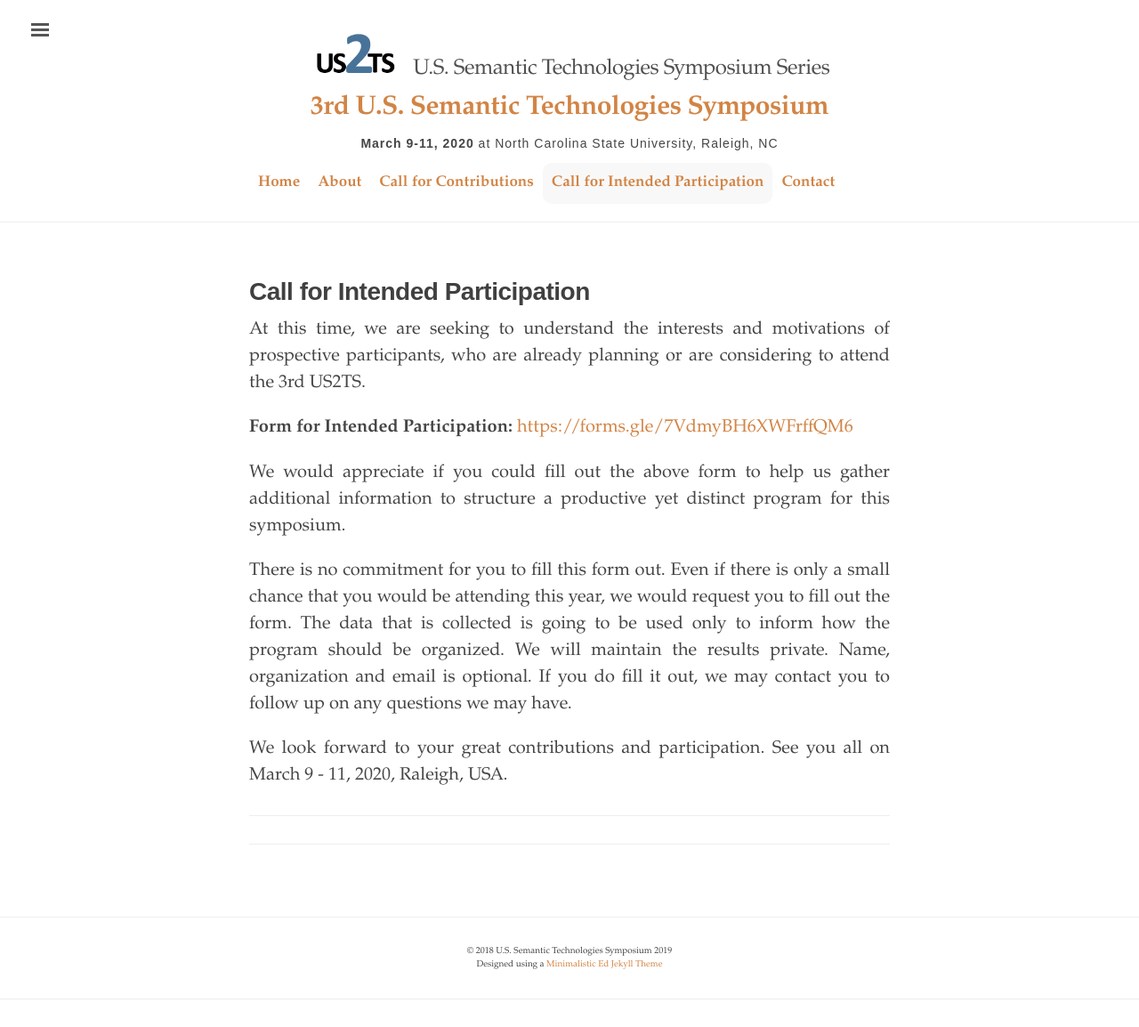
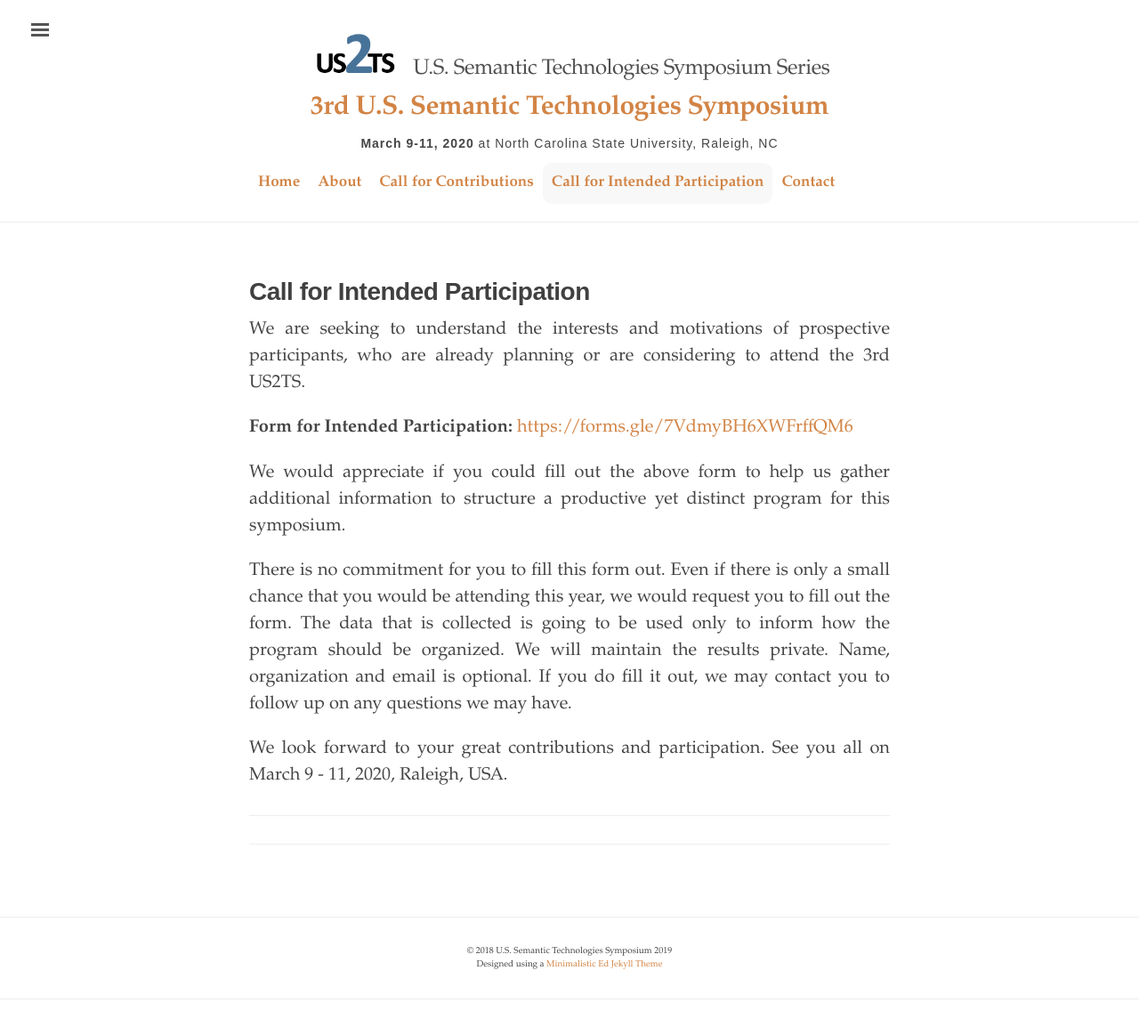
Before and after one commit to us2ts/us2ts.github.io, a Jekyll site: the page built from pages/participation.md, in a window 1280 px wide. Shown: the whole page at 89% size. Built offline with Jekyll 4.4.1, drawn with Linux system fonts in a browser that asks for light colours; comment, search, counter and statistics services are not loaded.

Commit message:
adding participation call

```diff
--- a/pages/participation.md
+++ b/pages/participation.md
@@ -7,7 +7,7 @@
 published: true
 ---
 
-At this time, we are seeking to understand the interests and motivations of prospective participants, who are already planning or are considering to attend the 3rd US2TS.
+We are seeking to understand the interests and motivations of prospective participants, who are already planning or are considering to attend the 3rd US2TS.
 
 **Form for Intended Participation:** [https://forms.gle/7VdmyBH6XWFrffQM6]
 
```
